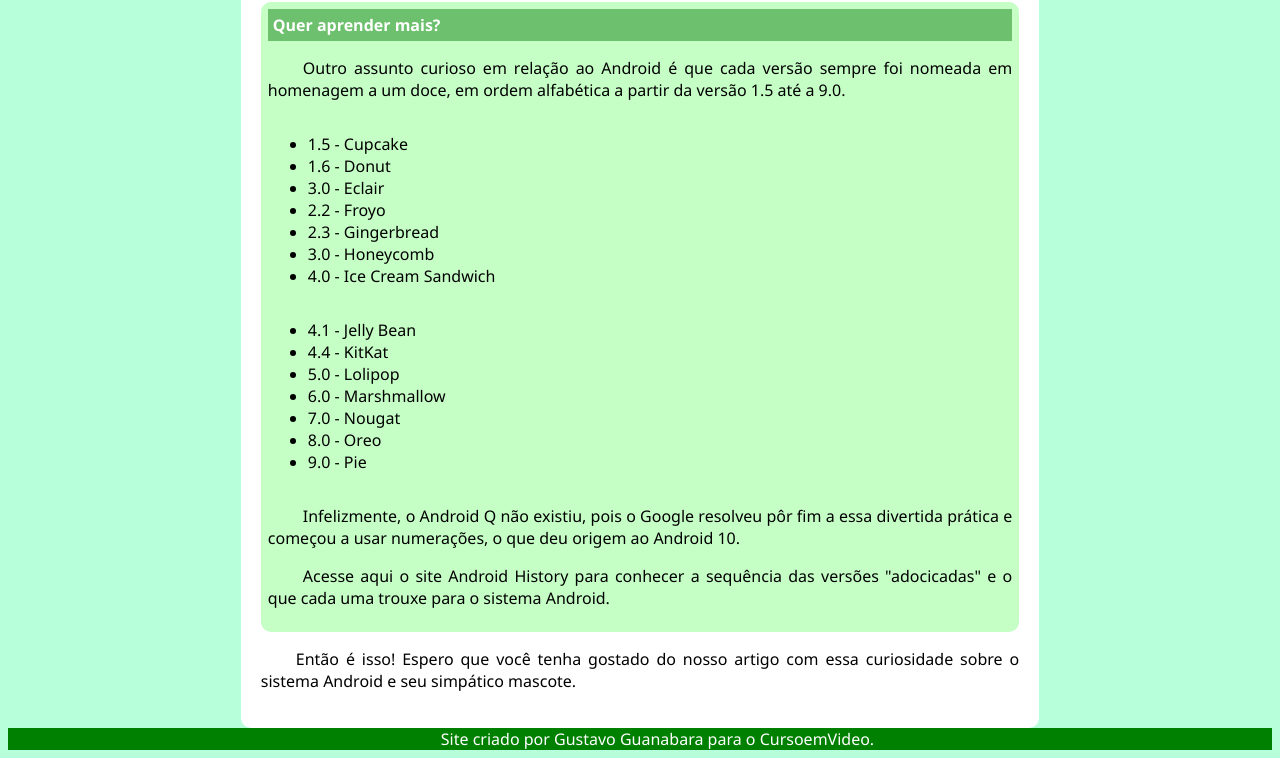
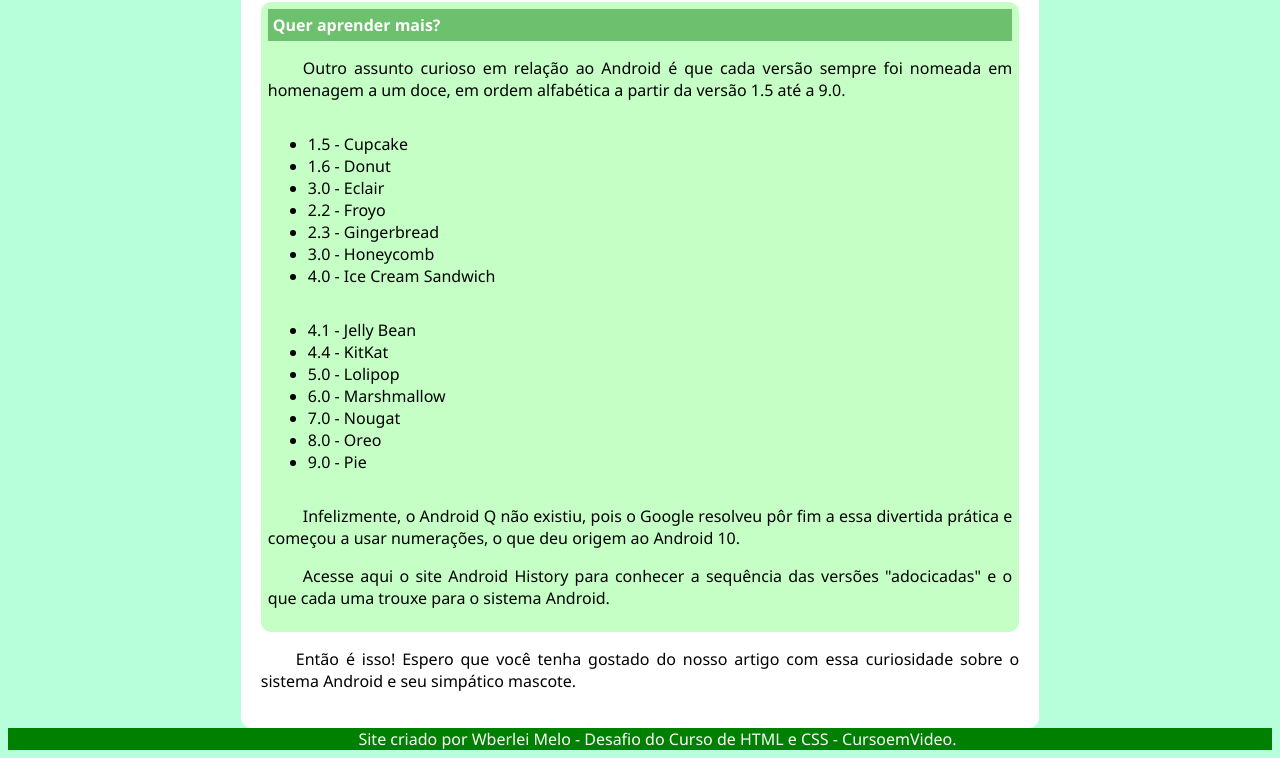
Before and after one commit to wberlei/projeto01-paginaAndroid, a plain HTML site: page index.html in a window 1280 px wide. Shown: the part 2026-2784 px from the top of the page. Drawn offline with Linux system fonts and the light colour scheme.

Commit message:
atualização de código

```diff
--- a/index.html
+++ b/index.html
@@ -138,7 +138,10 @@
       </p>
     </main>
     <footer>
-      <p>Site criado por Gustavo Guanabara para o CursoemVideo.</p>
+      <p>
+        Site criado por Wberlei Melo - Desafio do Curso de HTML e CSS -
+        CursoemVideo.
+      </p>
     </footer>
   </body>
 </html>
```
